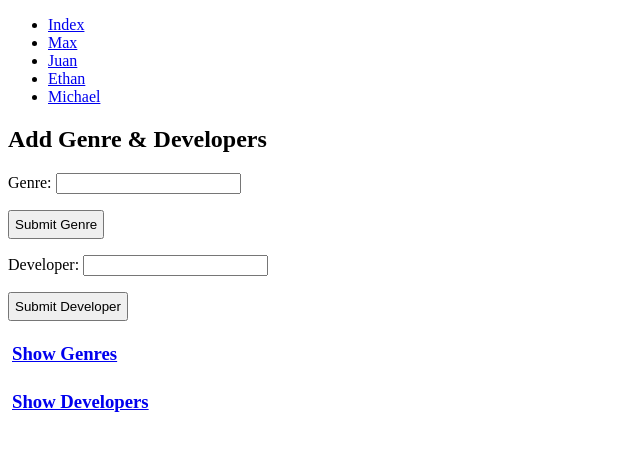
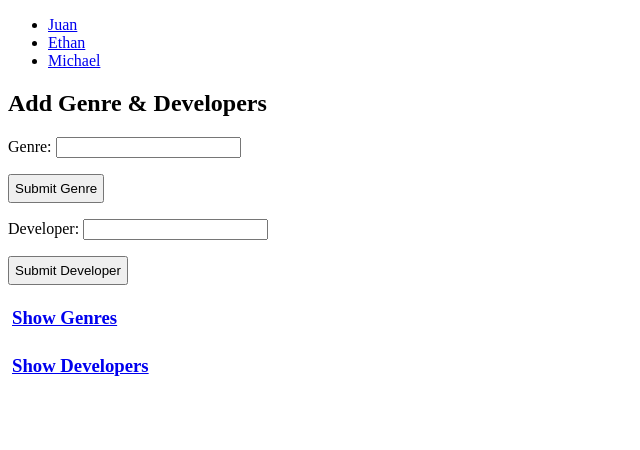
Before and after one commit to waltersm8/csci355_Project_4, a website: page views/michael.html in a window 1280 px wide. Shown: the whole page, without its empty margins (0-640 px from the left). Drawn offline with Linux system fonts and the light colour scheme.

Commit message:
Linked up the JS gang

```diff
--- a/views/michael.html
+++ b/views/michael.html
@@ -9,11 +9,9 @@
 
     <body>
         <ul>
-            <li><a href="index.html">Index</a></li>
-            <li><a href="max.html">Max</a></li>
-            <li><a href="juan.html">Juan</a></li>
-            <li><a href="ethan.html">Ethan</a></li>
-            <li><a href="michael.html">Michael</a></li>
+            <li><a href="/juan">Juan</a></li>
+            <li><a href="/games">Ethan</a></li>
+            <li><a href="/michael">Michael</a></li>
         </ul>
 
         <h2>Add Genre & Developers</h2>
```
Also changed, not shown: ethan.html (deleted, +0 -16 lines), index.html (deleted, +0 -16 lines), juan.html (deleted, +0 -16 lines), views/error.html (+5 -0 lines), views/games.html (+5 -0 lines), views/user_game.html (+5 -2 lines).
